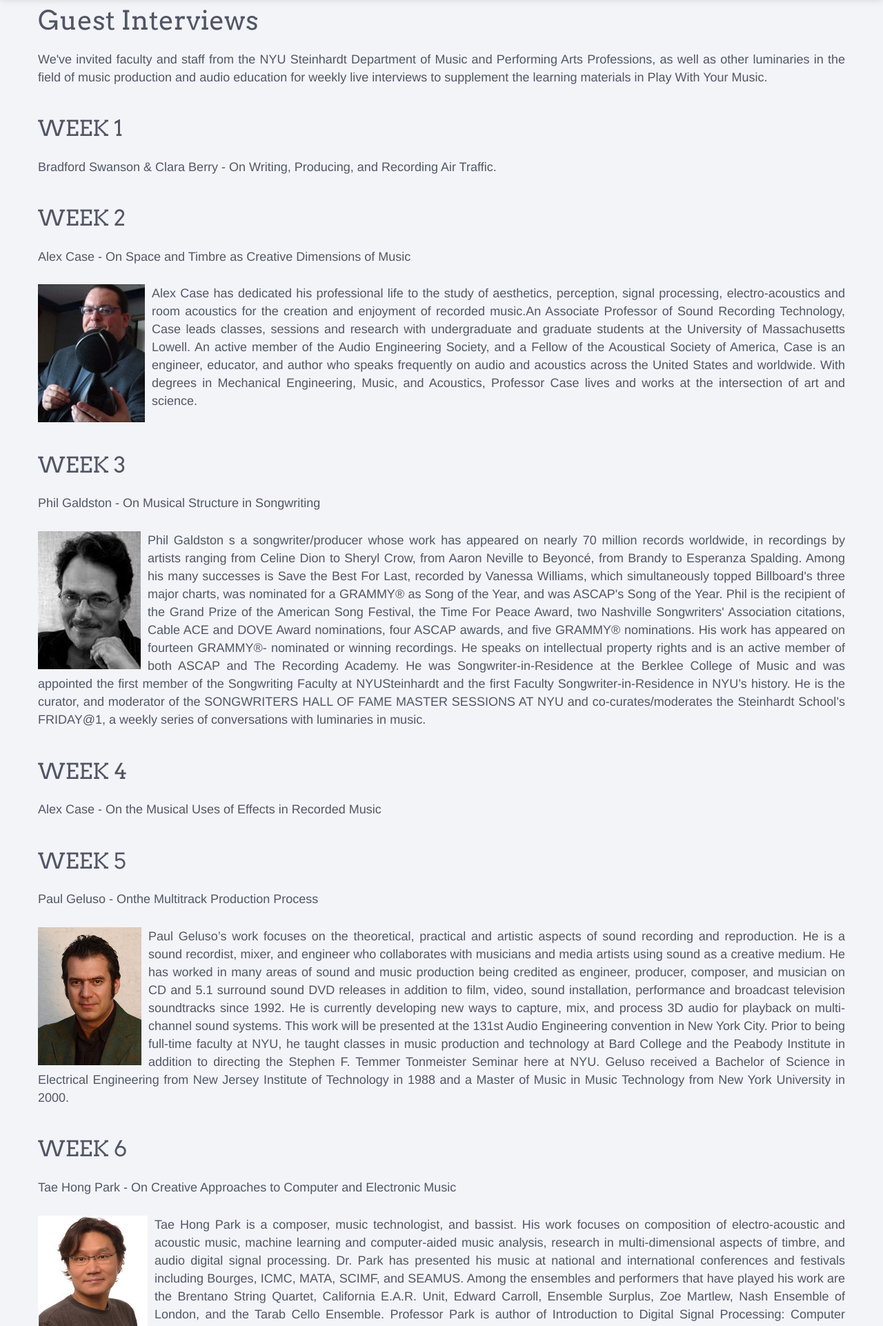
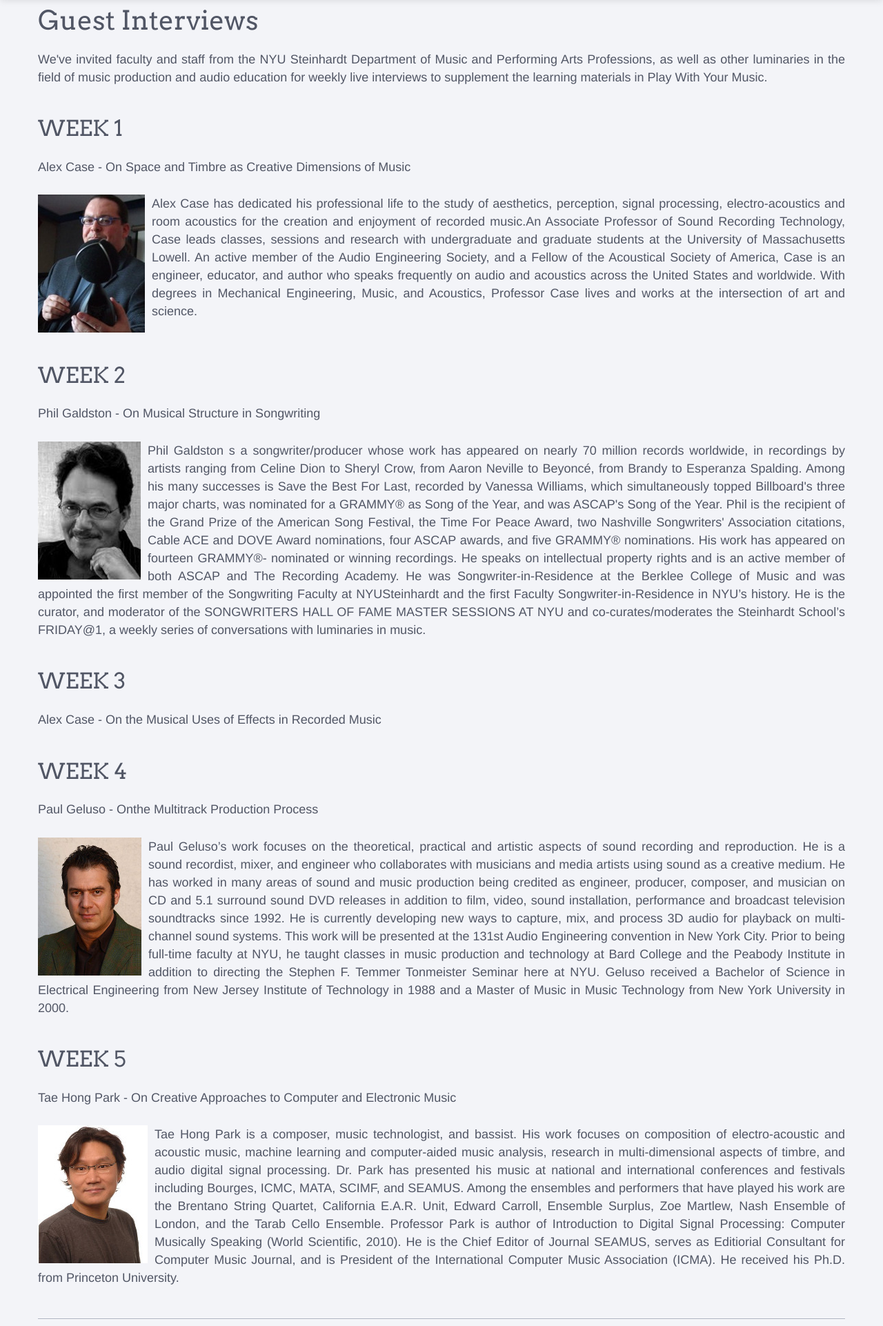
Before and after one commit to p2pu/mechanical-mooc, a Django app: page /interviews/ in a window 1280 px wide. Shown: the part 60-1982 px from the top of the page at 69% size. Run offline with Django 3.2, Linux system fonts and the light colour scheme; parts of the project's set-up code (start-up, migrations or seed data) failed here and were passed over; some libraries are stand-ins or nearby versions.

Commit message:
Update interviews.html

```diff
--- a/templates/interviews.html
+++ b/templates/interviews.html
@@ -9,32 +9,28 @@
 
         <p>We've invited faculty and staff from the NYU Steinhardt Department of Music and Performing Arts Professions, as well as other luminaries in the field of music production and audio education for weekly live interviews to supplement the learning materials in Play With Your Music.</p>
 
+
         <h2>WEEK 1</h2>
-
-        <p>Bradford Swanson &amp; Clara Berry - On Writing, Producing, and Recording Air Traffic.</p>
-
-
-        <h2>WEEK 2</h2>
 
         <p>Alex Case - On Space and Timbre as Creative Dimensions of Music</p>
 
          <p class="media"><img src="{{STATIC_URL}}/img/alex_case.jpg" class="pull-left">Alex Case has dedicated his professional life to the study of aesthetics, perception, signal processing, electro-acoustics and room acoustics for the creation and enjoyment of recorded music.An Associate Professor of Sound Recording Technology, Case leads classes, sessions and research with undergraduate and graduate students at the University of Massachusetts Lowell. An active member of the Audio Engineering Society, and a Fellow of the Acoustical Society of America, Case is an engineer, educator, and author who speaks frequently on audio and acoustics across the United States and worldwide. With degrees in Mechanical Engineering, Music, and Acoustics, Professor Case lives and works at the intersection of art and science.</p>
 
-        <h2>WEEK 3</h2>
+        <h2>WEEK 2</h2>
 
         <p>Phil Galdston - On Musical Structure in Songwriting</p>
 
         <p class="media"><img src="{{STATIC_URL}}/img/phil_galdston.jpg" class="pull-left"> Phil Galdston s a songwriter/producer whose work has appeared on nearly 70 million records worldwide, in recordings by artists ranging from Celine Dion to Sheryl Crow, from Aaron Neville to Beyoncé, from Brandy to Esperanza Spalding. Among his many successes is Save the Best For Last, recorded by Vanessa Williams, which simultaneously topped Billboard's three major charts, was nominated for a GRAMMY® as Song of the Year, and was ASCAP's Song of the Year. Phil is the recipient of the Grand Prize of the American Song Festival, the Time For Peace Award, two Nashville Songwriters' Association citations, Cable ACE and DOVE Award nominations, four ASCAP awards, and five GRAMMY® nominations. His work has appeared on fourteen GRAMMY®- nominated or winning recordings. He speaks on intellectual property rights and is an active member of both ASCAP and The Recording Academy. He was Songwriter-in-Residence at the Berklee College of Music and was appointed the first member of the Songwriting Faculty at NYUSteinhardt and the first Faculty Songwriter-in-Residence in NYU’s history. He is the curator, and moderator of the SONGWRITERS HALL OF FAME MASTER SESSIONS AT NYU and co-curates/moderates the Steinhardt School’s FRIDAY@1, a weekly series of conversations with luminaries in music.</p>
 
-        <h2>WEEK 4</h2>
+        <h2>WEEK 3</h2>
 
         <p>Alex Case - On the Musical Uses of Effects in Recorded Music</p>
-        <h2>WEEK 5</h2>
+        <h2>WEEK 4</h2>
 
         <p>Paul Geluso - Onthe Multitrack Production Process</p>
 
         <p class="media"><img src="{{STATIC_URL}}/img/paul_geluso.jpg" class="pull-left">Paul Geluso’s work focuses on the theoretical, practical and artistic aspects of sound recording and reproduction. He is a sound recordist, mixer, and engineer who collaborates with musicians and media artists using sound as a creative medium. He has worked in many areas of sound and music production being credited as engineer, producer, composer, and musician on CD and 5.1 surround sound DVD releases in addition to film, video, sound installation, performance and broadcast television soundtracks since 1992. He is currently developing new ways to capture, mix, and process 3D audio for playback on multi-channel sound systems. This work will be presented at the 131st Audio Engineering convention in New York City. Prior to being full-time faculty at NYU, he taught classes in music production and technology at Bard College and the Peabody Institute in addition to directing the Stephen F. Temmer Tonmeister Seminar here at NYU. Geluso received a Bachelor of Science in Electrical Engineering from New Jersey Institute of Technology in 1988 and a Master of Music in Music Technology from New York University in 2000.</p>
-        <h2>WEEK 6</h2>
+        <h2>WEEK 5</h2>
 
         <p>Tae Hong Park - On Creative Approaches to Computer and Electronic Music</p>
 
```
